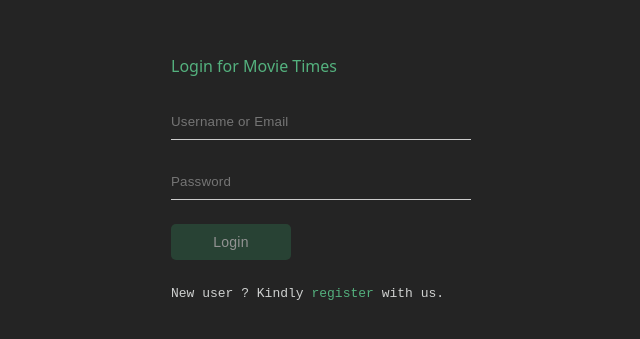
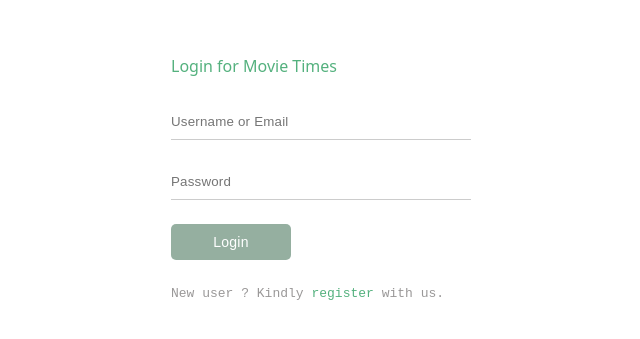
Before and after one commit to OptimisticLife/stream-app-ui, a React (Vite) app: page /login in a window 1280 px wide. Shown: the part 221-560 px from the top of the page, without its empty margins (169-809 px from the left). Built offline with nearby package versions, Linux system fonts and the light colour scheme; no server answers.

Commit message:
minor fix

```diff
--- a/src/App.css
+++ b/src/App.css
@@ -133,7 +133,7 @@ button:disabled {
 }
 
 .info {
-  color: #cfd1d0;
+  color: #737373;
 }
 
 .info-link,
--- a/src/App.tsx
+++ b/src/App.tsx
@@ -8,7 +8,7 @@ import ProtectedRoute from "./components/protectedRoute";
 
 function App() {
   return (
-    <BrowserRouter>
+    <BrowserRouter basename="/">
       <AuthProvider>
         <div className="App">
           <Routes>
--- a/src/index.css
+++ b/src/index.css
@@ -41,3 +41,44 @@ h1 {
   font-size: 3.2em;
   line-height: 1.1;
 }
+
+/* Target the entire scrollbar */
+::-webkit-scrollbar {
+  width: 5px; /* vertical scrollbar width */
+  height: 5px; /* horizontal scrollbar height */
+}
+
+/* Track (background of the scrollbar) */
+::-webkit-scrollbar-track {
+  background: #54b17e;
+  border-radius: 10px;
+}
+
+/* Handle (draggable part) */
+::-webkit-scrollbar-thumb {
+  background: #2d6144;
+  border-radius: 10px;
+}
+
+/* Handle on hover */
+::-webkit-scrollbar-thumb:hover {
+  background: #2d6144;
+}
+
+/* Default styles (light) */
+body {
+  background-color: rgb(7, 16, 7);
+  color: #fff;
+}
+
+/* Dark mode */
+@media (prefers-color-scheme: light) {
+  body {
+    background-color: rgb(255, 255, 255);
+    color: rgb(20, 20, 20);
+  }
+
+  .info {
+    color: #9a9898 !important;
+  }
+}
```
